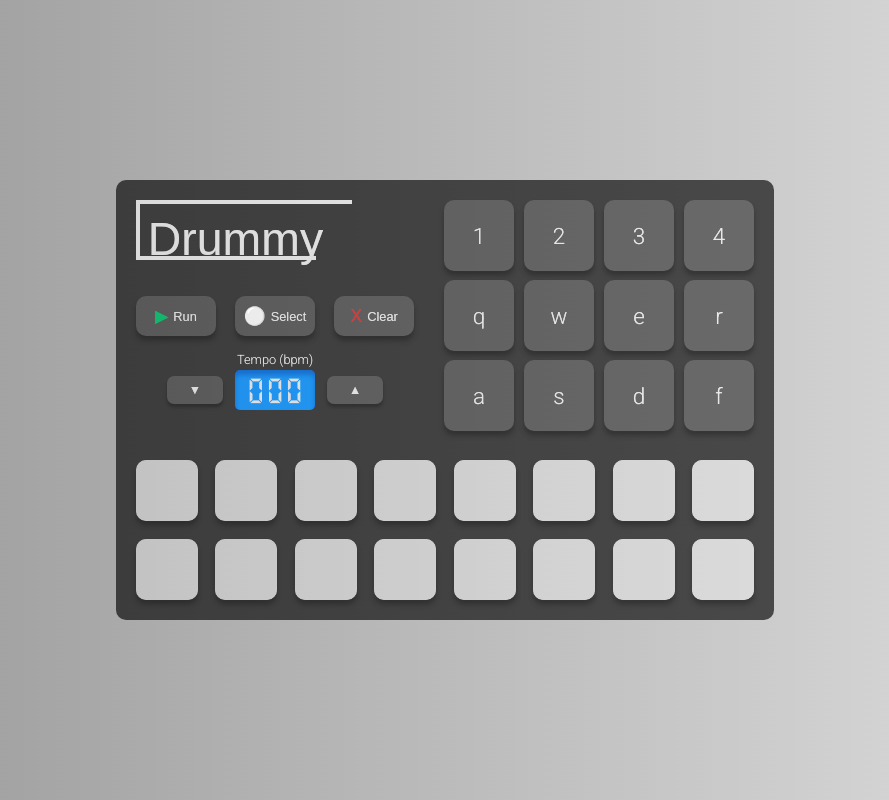
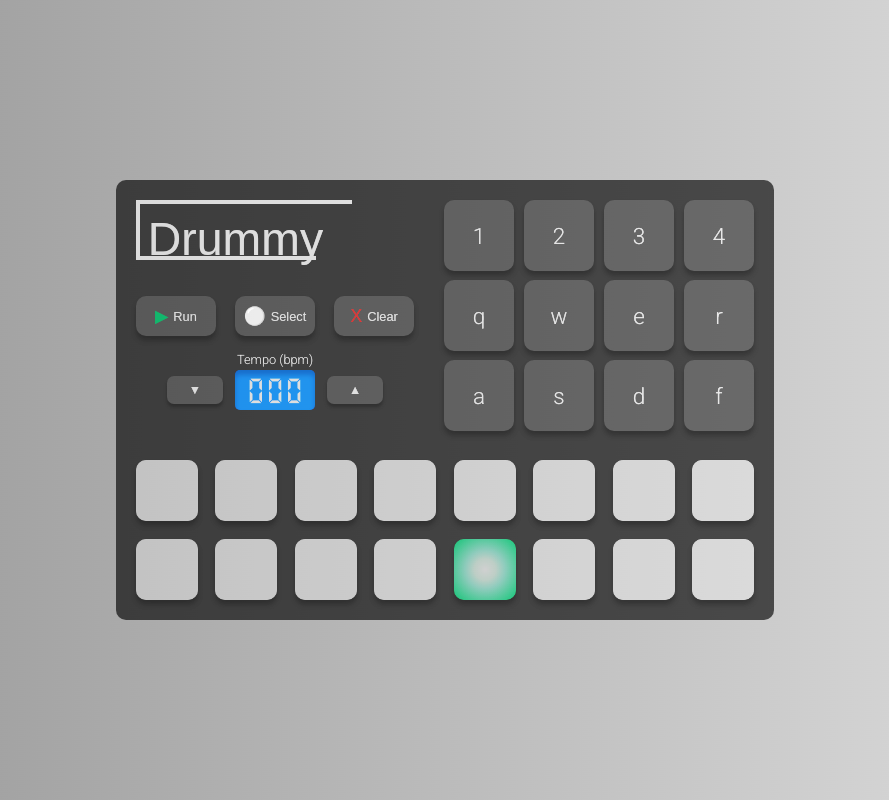
Before and after one commit to alexryabkov/drummy, a React (Create React App) app: page / in a window 1280 px wide. Shown: the whole page, without its empty margins (195-1084 px from the left). Built offline with nearby package versions, Linux system fonts and the light colour scheme; a web font is replaced by a local one.

Commit message:
Note: add "playing" and "select" styling

```diff
--- a/src/components/Note/Note.tsx
+++ b/src/components/Note/Note.tsx
@@ -1,14 +1,18 @@
 import { useState } from "react";
 import "./styles/Note.scss";
 
-function Note() {
+type Props = {
+  playing: boolean;
+};
+
+function Note({ playing }: Props) {
   const [selected, setSelected] = useState(false);
-  return (
-    <button
-      className={selected ? "note note-selected" : "note"}
-      onClick={() => setSelected(!selected)}
-    />
-  );
+
+  function noteClass() {
+    return playing ? "note note-playing" : selected ? "note note-selected" : "note";
+  }
+
+  return <button className={noteClass()} onClick={() => setSelected(!selected)} />;
 }
 
 export default Note;
--- a/src/components/NotesPanel/NotesPanel.tsx
+++ b/src/components/NotesPanel/NotesPanel.tsx
@@ -1,15 +1,35 @@
 import Note from "components/Note/Note";
+import { useEffect, useState } from "react";
 import "./styles/NotesPanel.scss";
 
 function Notes() {
-  const numOfNotes = 16;
+  const notesInGroup = 16;
+  const numOfGroups = 12;
   const groups: JSX.Element[] = [];
+  const [playNoteId, setPlayNoteId] = useState(0);
+  const tempo = 120; //beats per minute
 
-  for (let i = 0; i < numOfNotes; i++) {
-    groups.push(<Note key={`note-${i + 1}`} />);
+  useEffect(() => {
+    function updatePlayNoteId() {
+      setPlayNoteId((playNoteId) => (playNoteId < notesInGroup - 1 ? playNoteId + 1 : 0));
+    }
+
+    updatePlayNoteId();
+    const interval = setInterval(updatePlayNoteId, (1000 * 60) / tempo);
+    return () => clearInterval(interval);
+  }, []);
+
+  for (let i = 0; i < numOfGroups; i++) {
+    const notesGroup: JSX.Element[] = [];
+    const groupClassName = i > 0 ? "notes notes-hidden" : "notes";
+    for (let j = 0; j < notesInGroup; j++) {
+      notesGroup.push(<Note key={`group-${i + 1}-note-${j + 1}`} playing={j === playNoteId} />);
+    }
+
+    groups.push(<div className={groupClassName}>{notesGroup}</div>);
   }
 
-  return <div className="notes">{groups}</div>;
+  return <>{groups}</>;
 }
 
 export default Notes;
--- a/src/components/NotesPanel/styles/NotesPanel.scss
+++ b/src/components/NotesPanel/styles/NotesPanel.scss
@@ -6,3 +6,7 @@
   margin: $main-indent;
   grid-gap: 1.1rem;
 }
+
+.notes-hidden {
+  display: none;
+}
```
